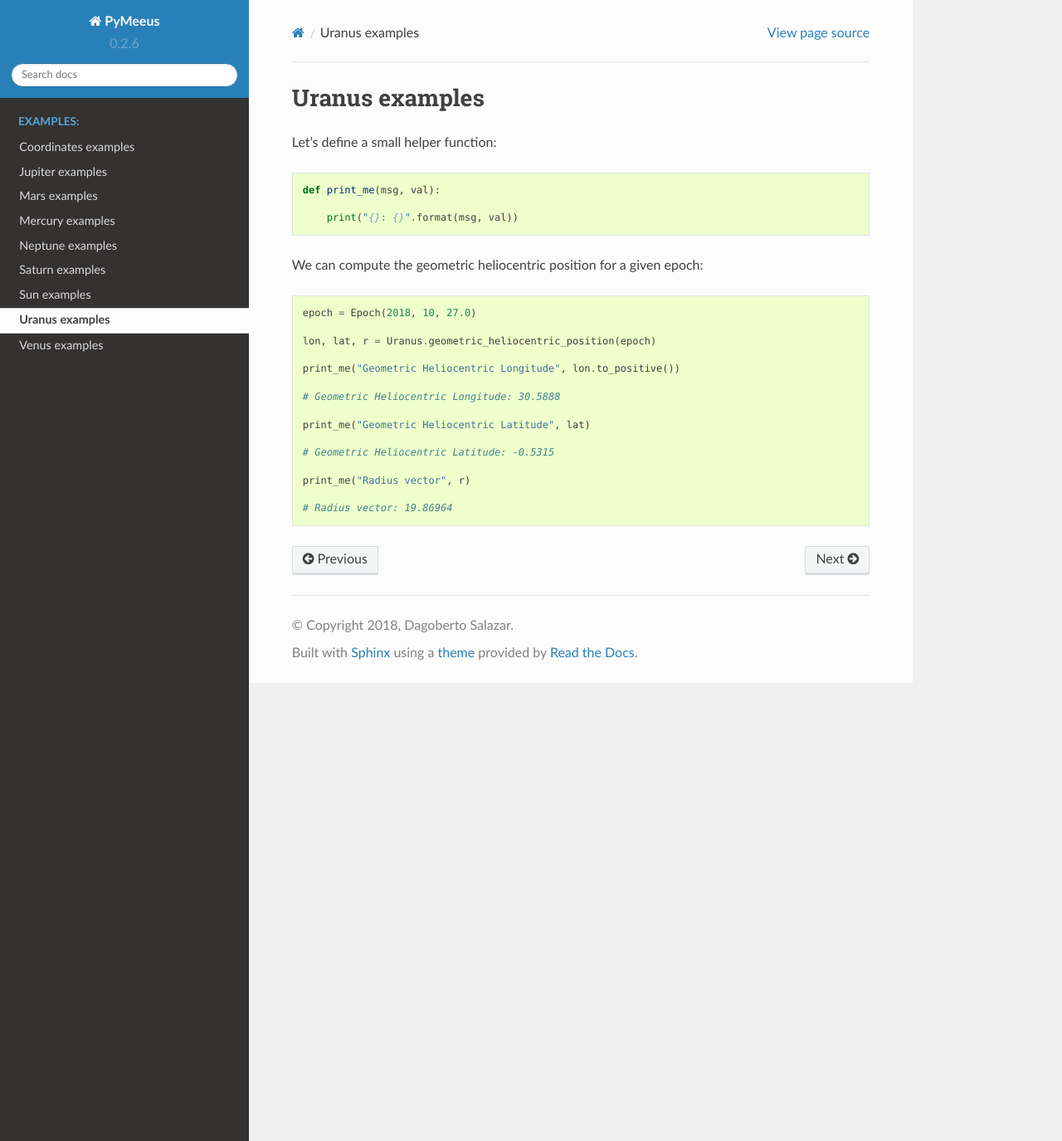
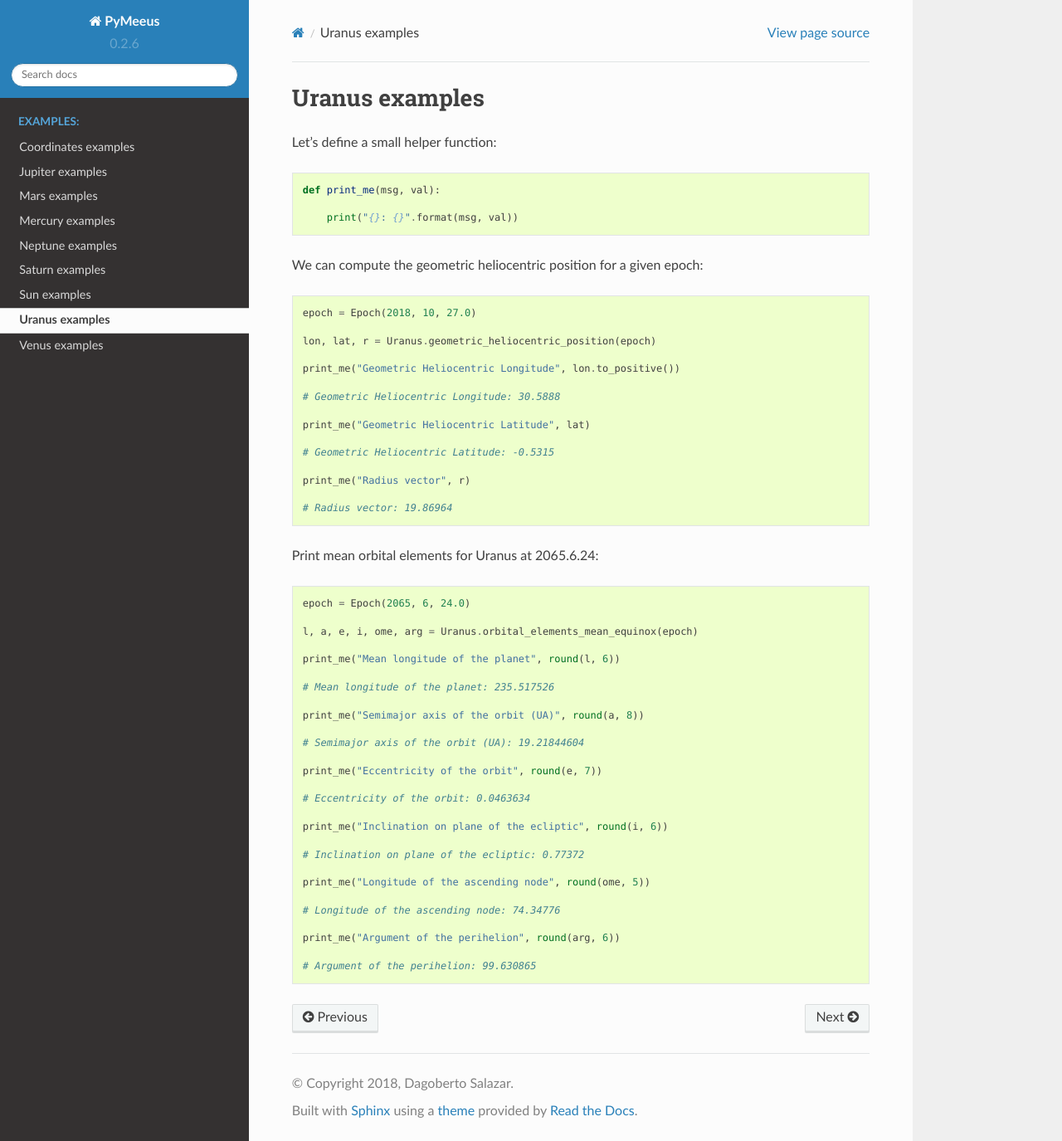
Before and after one commit to architest/pymeeus, a Sphinx documentation site: the page built from docs/source/ex-Uranus.rst, in a window 1280 px wide and 1375 px high. Shown: the whole window at 83% size. Built offline with Sphinx 7.4.7 and the Read the Docs theme 2.0.0, drawn with Linux system fonts in a browser that asks for light colours; formulas are drawn with MathJax 3; pages that are not in the unit, such as notebooks, are missing from menus.

Commit message:
Add examples of use and documentation for class 'Uranus'

```diff
--- a/docs/source/ex-Uranus.rst
+++ b/docs/source/ex-Uranus.rst
@@ -24,3 +24,33 @@
     print_me("Radius vector", r)
 
     # Radius vector: 19.86964
+
+Print mean orbital elements for Uranus at 2065.6.24::
+
+    epoch = Epoch(2065, 6, 24.0)
+
+    l, a, e, i, ome, arg = Uranus.orbital_elements_mean_equinox(epoch)
+
+    print_me("Mean longitude of the planet", round(l, 6))
+
+    # Mean longitude of the planet: 235.517526
+
+    print_me("Semimajor axis of the orbit (UA)", round(a, 8))
+
+    # Semimajor axis of the orbit (UA): 19.21844604
+
+    print_me("Eccentricity of the orbit", round(e, 7))
+
+    # Eccentricity of the orbit: 0.0463634
+
+    print_me("Inclination on plane of the ecliptic", round(i, 6))
+
+    # Inclination on plane of the ecliptic: 0.77372
+
+    print_me("Longitude of the ascending node", round(ome, 5))
+
+    # Longitude of the ascending node: 74.34776
+
+    print_me("Argument of the perihelion", round(arg, 6))
+
+    # Argument of the perihelion: 99.630865
```
